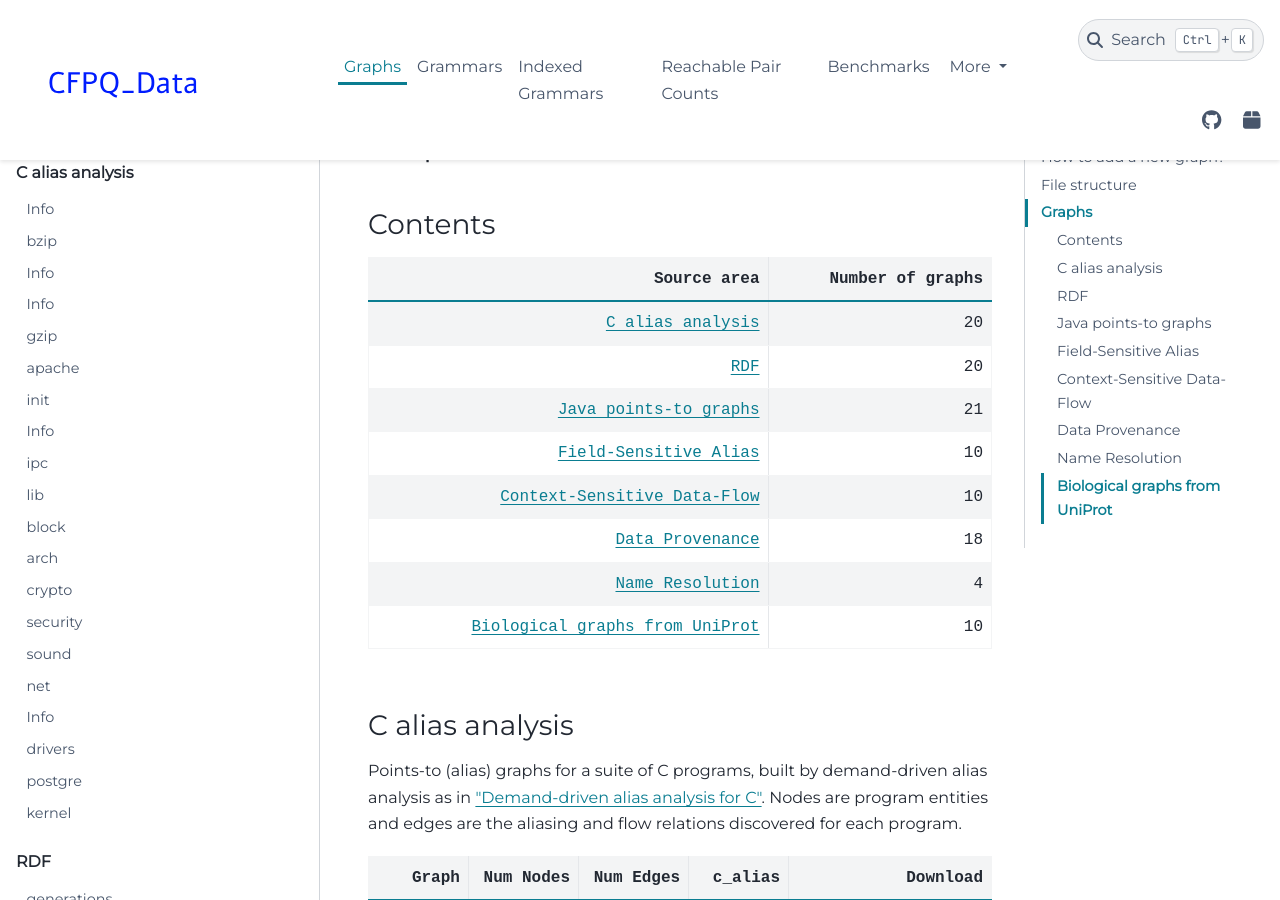
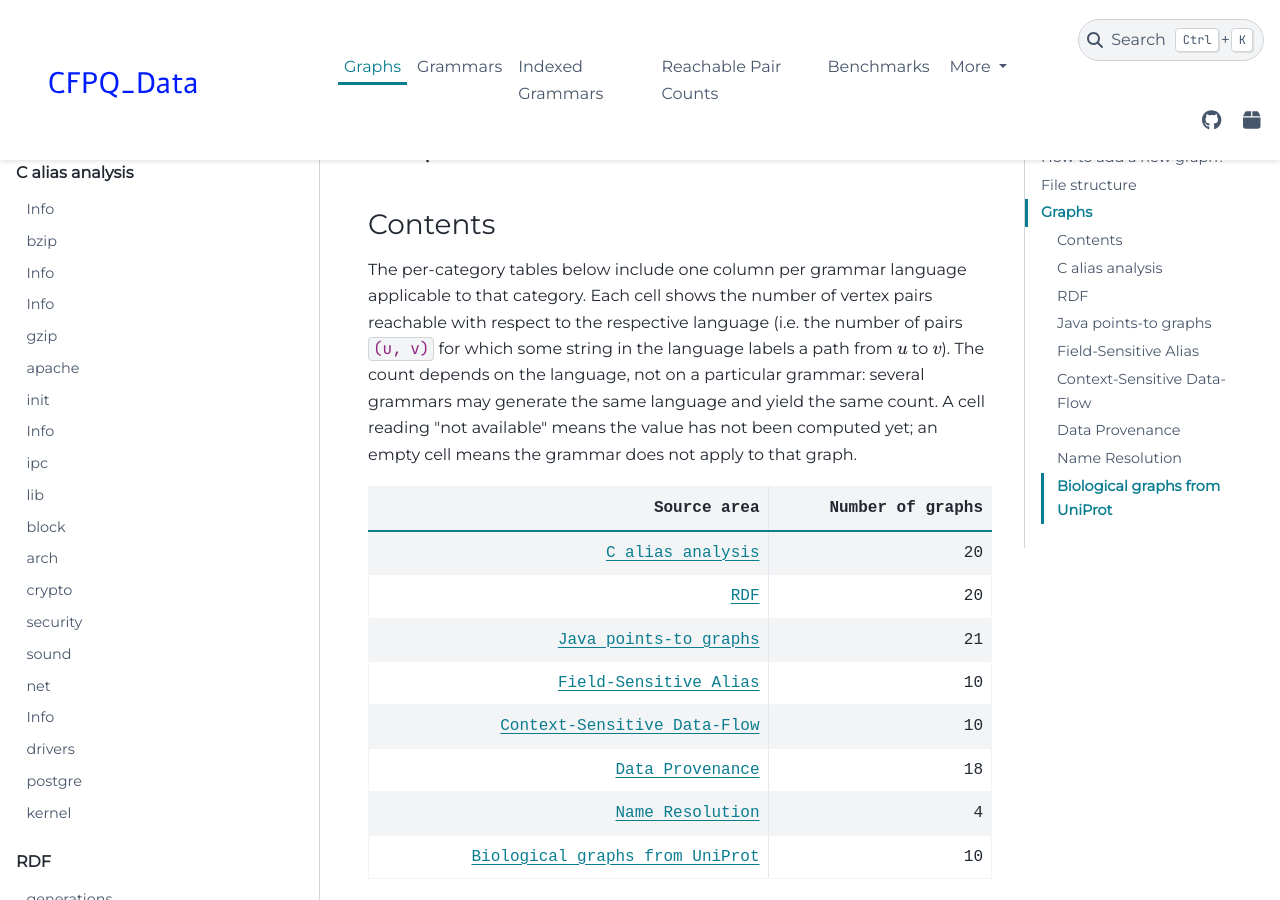
Before and after one commit to FormalLanguageConstrainedPathQuerying/CFPQ_Data, a Sphinx documentation site: the page built from docs/graphs/index.rst, in a window 1280 px wide and 900 px high, scrolled down 1517 px. Built offline with Sphinx 7.4.7 and the PyData theme 0.15.4, drawn with Linux system fonts in a browser that asks for light colours; pages that are not in the unit, such as notebooks, are missing from menus; the version number is read from the project's files by our own code.

Commit message:
docs(028-S5): Add table structure description to Graphs page Contents
Explain that the grammar columns show reachable-pair counts with respect
to the language (not a specific grammar), and clarify the meaning of
'not available' vs empty cells.

```diff
--- a/docs/graphs/index.rst
+++ b/docs/graphs/index.rst
@@ -223,6 +223,16 @@ Graphs
 
 Contents
 ^^^^^^^^
+
+The per-category tables below include one column per grammar language
+applicable to that category. Each cell shows the number of vertex pairs
+reachable with respect to the respective language (i.e. the number of
+pairs ``(u, v)`` for which some string in the language labels a path from
+:math:`u` to :math:`v`). The count depends on the language, not on a
+particular grammar: several grammars may generate the same language and
+yield the same count. A cell reading "not available" means the value has
+not been computed yet; an empty cell means the grammar does not apply to
+that graph.
 
 .. list-table::
    :header-rows: 1
```
